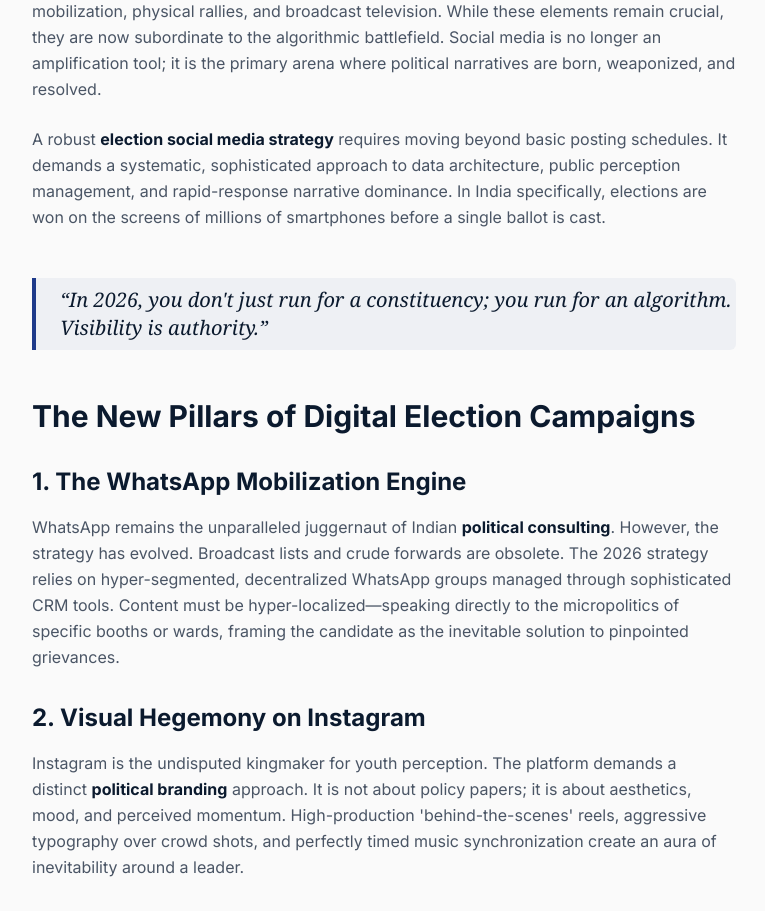
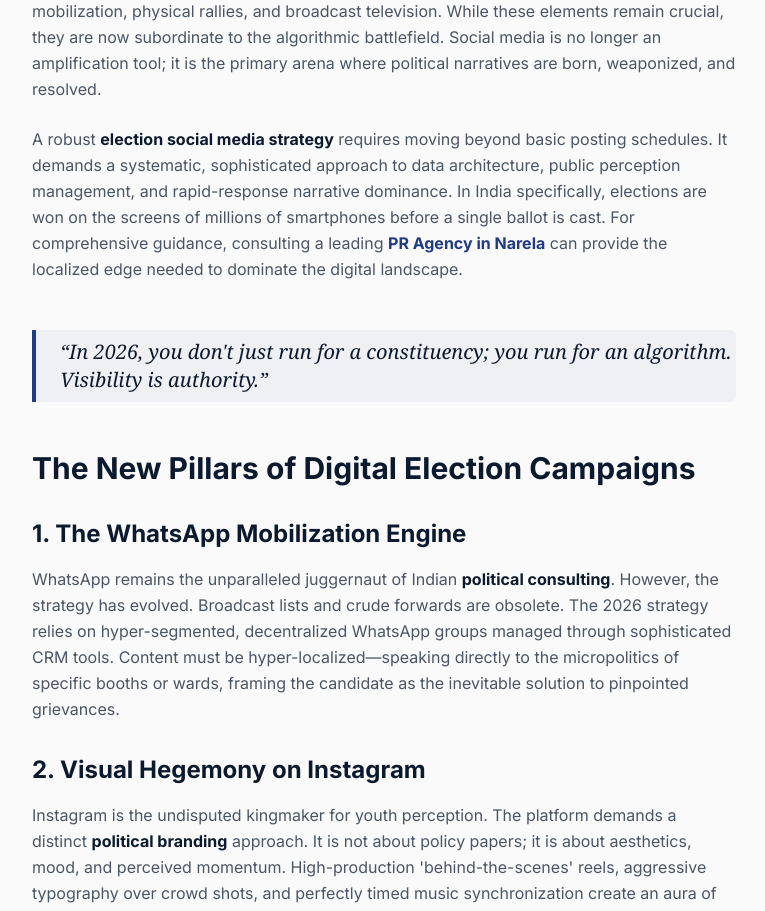
Before and after one commit to ConnectHarshBhardwaj/Public-Image-Consultant, a Next.js app: page /blog/social-media-election-2026 in a window 1280 px wide. Shown: the part 960-1871 px from the top of the page, without its empty margins (256-1021 px from the left). Built offline with nearby package versions, Linux system fonts and the light colour scheme.

Commit message:
feat: Enhance SEO and location targeting
Updates metadata and hero section to specifically mention "Narela, Delhi" as the agency's location, improving local SEO. Refines service descriptions and general site copy for clarity and impact. Adds a new blog sitemap entry.

```diff
--- a/app/blog/social-media-election-2026/page.tsx
+++ b/app/blog/social-media-election-2026/page.tsx
@@ -108,7 +108,7 @@ export default function BlogPost() {
           </h1>
 
           <p className="text-xl text-gray-600 leading-relaxed font-light">
-            The era of handshake politics isn't over, but it has a new prerequisite: digital dominance. Here is the blueprint for engineering algorithmic victories.
+            The era of handshake politics isn&apos;t over, but it has a new prerequisite: digital dominance. Here is the blueprint for engineering algorithmic victories.
           </p>
         </div>
       </section>
@@ -123,13 +123,13 @@ export default function BlogPost() {
             <p className="text-gray-600 leading-relaxed mb-6">
               As we approach the 2026 electoral cycles, the mechanics of political influence have fundamentally shifted. Traditional <strong className="text-[#0B1A2E]">political campaign strategy</strong> relied heavily on ground mobilization, physical rallies, and broadcast television. While these elements remain crucial, they are now subordinate to the algorithmic battlefield. Social media is no longer an amplification tool; it is the primary arena where political narratives are born, weaponized, and resolved.
             </p>
-            <p className="text-gray-600 leading-relaxed mb-8">
-              A robust <strong className="text-[#0B1A2E]">election social media strategy</strong> requires moving beyond basic posting schedules. It demands a systematic, sophisticated approach to data architecture, public perception management, and rapid-response narrative dominance. In India specifically, elections are won on the screens of millions of smartphones before a single ballot is cast.
+            <p className="text-gray-600 leading-relaxed mb-6">
+              A robust <strong className="text-[#0B1A2E]">election social media strategy</strong> requires moving beyond basic posting schedules. It demands a systematic, sophisticated approach to data architecture, public perception management, and rapid-response narrative dominance. In India specifically, elections are won on the screens of millions of smartphones before a single ballot is cast. For comprehensive guidance, consulting a leading <Link href="/" className="text-[#1E3A8A] font-bold hover:underline">PR Agency in Narela</Link> can provide the localized edge needed to dominate the digital landscape.
             </p>
 
             <blockquote className="border-l-4 border-[#1E3A8A] pl-6 py-2 my-12 bg-[#1E3A8A]/5 rounded-r-md">
               <p className="text-xl text-[#0B1A2E] font-serif italic m-0">
-                “In 2026, you don't just run for a constituency; you run for an algorithm. Visibility is authority.”
+                &ldquo;In 2026, you don&apos;t just run for a constituency; you run for an algorithm. Visibility is authority.&rdquo;
               </p>
             </blockquote>
 
@@ -142,7 +142,7 @@ export default function BlogPost() {
 
             <h3 className="text-2xl font-bold text-[#0B1A2E] mt-8 mb-4">2. Visual Hegemony on Instagram</h3>
             <p className="text-gray-600 leading-relaxed mb-6">
-              Instagram is the undisputed kingmaker for youth perception. The platform demands a distinct <strong className="text-[#0B1A2E]">political branding</strong> approach. It is not about policy papers; it is about aesthetics, mood, and perceived momentum. High-production 'behind-the-scenes' reels, aggressive typography over crowd shots, and perfectly timed music synchronization create an aura of inevitability around a leader.
+              Instagram is the undisputed kingmaker for youth perception. The platform demands a distinct <strong className="text-[#0B1A2E]">political branding</strong> approach. It is not about policy papers; it is about aesthetics, mood, and perceived momentum. High-production &apos;behind-the-scenes&apos; reels, aggressive typography over crowd shots, and perfectly timed music synchronization create an aura of inevitability around a leader.
             </p>
 
             <div className="bg-white border border-gray-200 p-8 rounded-sm my-12 shadow-lg">
--- a/app/layout.tsx
+++ b/app/layout.tsx
@@ -15,14 +15,14 @@ const jakarta = Plus_Jakarta_Sans({
 });
 
 export const metadata: Metadata = {
-  title: 'Hawk Strategies | Delhi Political PR Agency',
-  description: 'Delhi’s Premier Political PR & Public Image Consultancy. We build authority, visibility, influence, and public trust for politicians, creators, public figures, and brands across Delhi.',
+  title: 'Hawk Strategies | Top PR Agency in Narela, Delhi | Political Strategy',
+  description: 'Looking for a top PR Agency in Narela, Delhi? Hawk Strategies is Delhi’s premier Political PR & Public Image Consultancy offering brand management, political strategy, and reputation management.',
   verification: {
     google: 't6PnryPQ5h4mxUUs5RCl8bxPxti6efIfOfTFl-gjpJI',
   },
   openGraph: {
-    title: 'Hawk Strategies | Delhi Political PR Agency',
-    description: 'Delhi’s Premier Political PR & Public Image Consultancy.',
+    title: 'Hawk Strategies | Top PR Agency in Narela, Delhi',
+    description: 'Looking for a top PR Agency in Narela, Delhi? Hawk Strategies is Delhi’s premier Political PR & Public Image Consultancy.',
     url: 'https://hawkstrategies.in',
     siteName: 'Hawk Strategies',
     images: [
@@ -30,7 +30,7 @@ export const metadata: Metadata = {
         url: 'https://hawkstrategies.in/og-image.jpg',
         width: 1200,
         height: 630,
-        alt: 'Hawk Strategies',
+        alt: 'Hawk Strategies - PR Agency in Narela',
       },
     ],
     locale: 'en_IN',
@@ -38,7 +38,7 @@ export const metadata: Metadata = {
   },
   twitter: {
     card: 'summary_large_image',
-    title: 'Hawk Strategies | Delhi Political PR Agency',
+    title: 'Hawk Strategies | Top PR Agency in Narela, Delhi',
     description: 'Delhi’s Premier Political PR & Public Image Consultancy.',
     images: ['https://hawkstrategies.in/og-image.jpg'],
   },
@@ -65,7 +65,7 @@ export default function RootLayout({children}: {children: React.ReactNode}) {
       latitude: 28.8291,
       longitude: 77.0673,
     },
-    description: 'Delhi’s Premier Political PR & Public Image Consultancy. We build authority, visibility, influence, and public trust for politicians, creators, public figures, and brands across Delhi.',
+    description: 'Looking for a PR Agency in Narela, Delhi? Hawk Strategies is Delhi’s premier Political PR & Public Image Consultancy. We build authority, visibility, influence, and public trust for politicians, creators, public figures, and brands across Delhi.',
   };
 
   return (
--- a/app/services/campaign-management/page.tsx
+++ b/app/services/campaign-management/page.tsx
@@ -65,7 +65,7 @@ export default function PoliticalCampaignPage() {
           <div className="bg-white border border-[#1E3A8A]/10 shadow-sm p-8 md:p-12 rounded-xl text-center mb-24">
              <h2 className="text-3xl font-heading font-bold text-[#0B1A2E] mb-6">Built to Win.</h2>
              <p className="text-gray-600 max-w-3xl mx-auto mb-8">
-               We don't accept standard campaigns. We run highly structured corporate-style political operations designed for maximum efficiency and electoral output.
+               We don&apos;t accept standard campaigns. We run highly structured corporate-style political operations designed for maximum efficiency and electoral output.
              </p>
              <Link href="/contact" className="inline-block bg-[#0B1A2E] text-white px-8 py-4 rounded-md font-bold tracking-wide uppercase hover:bg-[#1E3A8A] transition-all shadow-md">
                 Talk to a Strategist
--- a/app/services/electoral-data-management/page.tsx
+++ b/app/services/electoral-data-management/page.tsx
@@ -86,7 +86,7 @@ export default function ElectoralDataManagementPage() {
           <div className="bg-white border border-[#1E3A8A]/10 shadow-sm p-8 md:p-12 rounded-xl text-center">
              <h2 className="text-3xl font-heading font-bold text-[#0B1A2E] mb-6">Why Choose Hawk Strategies?</h2>
              <p className="text-gray-600 max-w-3xl mx-auto mb-8">
-               Our data team comprises seasoned electoral analysts and political strategists who understand the subtle nuances of Indian politics. We don't just provide spreadsheets; we provide a strategic war room perspective that connects numbers to actual ground realities.
+               Our data team comprises seasoned electoral analysts and political strategists who understand the subtle nuances of Indian politics. We don&apos;t just provide spreadsheets; we provide a strategic war room perspective that connects numbers to actual ground realities.
              </p>
              <Link href="/contact" className="inline-block bg-[#0B1A2E] text-white px-8 py-4 rounded-md font-bold tracking-wide uppercase hover:bg-[#1E3A8A] transition-all shadow-md">
                 Equip Your War Room
--- a/app/services/media-coverage/page.tsx
+++ b/app/services/media-coverage/page.tsx
@@ -42,7 +42,7 @@ export default function MediaCoveragePage() {
                 Positive media visibility is not an accident; it is engineered. Hawk Strategies maintains an extensive network of relationships with journalists, editors, and producers across print, digital, and broadcast media.
               </p>
               <p className="text-gray-600 leading-relaxed">
-                We don't just secure coverage; we shape the angle of the story. Whether you need strategic press release distribution, placements in leading national dailies, or prime-time TV visibility, our Media PR team ensures your message reaches the masses with authority.
+                We don&apos;t just secure coverage; we shape the angle of the story. Whether you need strategic press release distribution, placements in leading national dailies, or prime-time TV visibility, our Media PR team ensures your message reaches the masses with authority.
               </p>
             </div>
             <div className="grid grid-cols-1 sm:grid-cols-2 gap-6">
--- a/app/sitemap.ts
+++ b/app/sitemap.ts
@@ -59,6 +59,12 @@ export default function sitemap(): MetadataRoute.Sitemap {
       priority: 0.7,
     },
     {
+      url: `${baseUrl}/blog/social-media-election-2026`,
+      lastModified: new Date(),
+      changeFrequency: 'monthly',
+      priority: 0.7,
+    },
+    {
       url: `${baseUrl}/contact`,
       lastModified: new Date(),
       changeFrequency: 'monthly',
--- a/components/Footer.tsx
+++ b/components/Footer.tsx
@@ -14,7 +14,7 @@ export function Footer() {
               Delhi’s Leading Political Strategy & Consulting Agency. Building authority and public trust.
             </p>
             <p className="text-[#60A5FA] text-xs font-bold uppercase tracking-widest">
-              "Crafting Political Influence Through Strategy & Leadership."
+              &quot;Crafting Political Influence Through Strategy &amp; Leadership.&quot;
             </p>
           </div>
 
--- a/components/HeroSection.tsx
+++ b/components/HeroSection.tsx
@@ -18,12 +18,12 @@ export function HeroSection() {
         >
           <h1 className="text-5xl md:text-6xl lg:text-7xl font-extrabold leading-[1.05] tracking-tight mb-6 font-heading text-[#0B1A2E]">
             Delhi&apos;s Leading <br className="hidden lg:block"/>
-            <span className="text-[#1E3A8A]">Political Strategy</span> <br className="hidden lg:block"/>
-            & Image Consulting Agency
+            <span className="text-[#1E3A8A]">PR Agency in Narela</span> <br className="hidden lg:block"/>
+            & Political Strategy Firm
           </h1>
 
           <p className="max-w-xl text-lg text-gray-600 mb-10 leading-relaxed font-medium">
-            We build powerful political brands, winning narratives, media influence, and digital dominance for leaders, parties, and public figures.
+            Based in Narela, Hawk Strategies builds powerful political brands, winning narratives, media influence, and digital dominance for leaders, parties, and public figures.
           </p>
 
           <div className="flex flex-col sm:flex-row gap-4 items-start sm:items-center">
@@ -47,11 +47,10 @@ export function HeroSection() {
           <div className="absolute inset-x-0 bottom-0 h-1/3 bg-gradient-to-t from-white to-transparent z-10 pointer-events-none"></div>
 
           <Image
-            src="https://i.ibb.co/r2gCQnLK/gandhi-ji-image.jpg"
+            src="/gandhi-new.jpg"
             alt="Mahatma Gandhi Portrait"
             fill
             className="object-cover object-top mix-blend-multiply grayscale contrast-125 brightness-105"
-            referrerPolicy="no-referrer"
             priority
           />
         </motion.div>
--- a/components/ServicesSection.tsx
+++ b/components/ServicesSection.tsx
@@ -22,8 +22,11 @@ export function ServicesSection() {
         <div className="flex flex-col md:flex-row justify-between items-start md:items-end mb-12 gap-4">
           <div className="max-w-2xl">
             <h3 className="text-sm font-black text-[#1E3A8A] uppercase tracking-[0.3em] mb-4">Strategic Frameworks</h3>
-            <p className="text-4xl md:text-5xl font-extrabold font-heading text-[#0B1A2E]">Full-Spectrum Political Strategy</p>
+            <p className="text-4xl md:text-5xl font-extrabold font-heading text-[#0B1A2E]">Full-Spectrum Political Strategy & PR in Narela</p>
           </div>
+          <p className="text-gray-600 max-w-md md:hidden lg:block">
+            As the top PR Agency in Narela, we provide actionable intelligence and full-scale campaign management to dominate locally and nationally.
+          </p>
         </div>
 
         <div className="grid grid-cols-1 sm:grid-cols-2 lg:grid-cols-4 gap-4 md:gap-6">
```
Also changed, not shown: public/gandhi-new.jpg (added).
